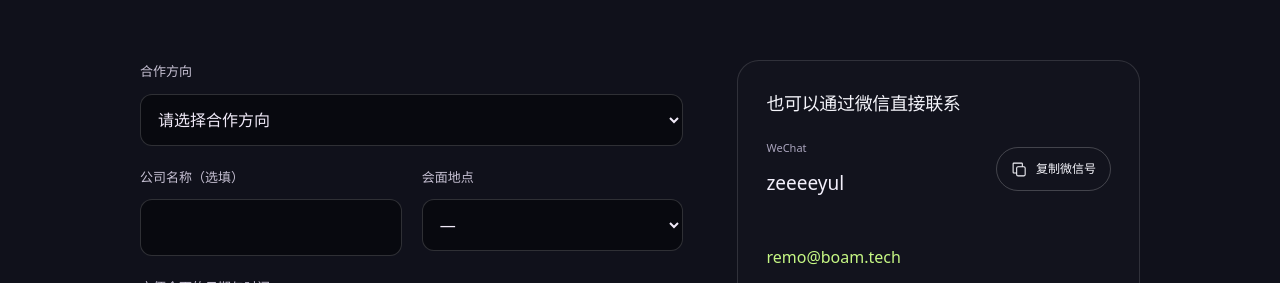
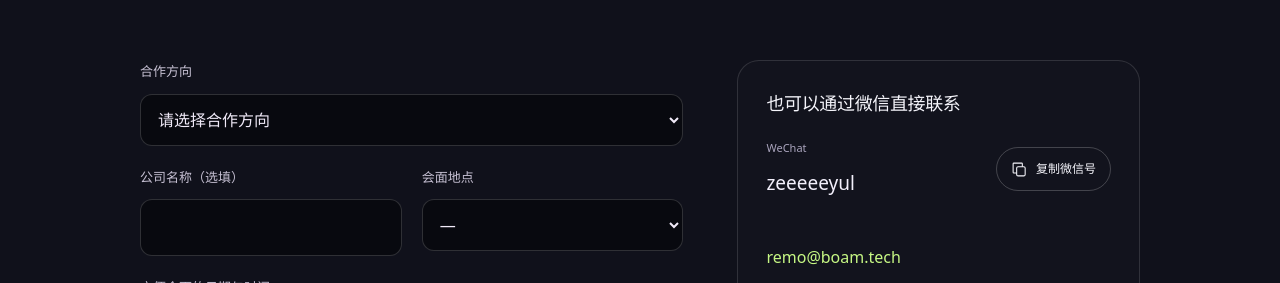
Before and after one commit to kaibaweb/remo_b2b_lead, a Next.js app: page / in a window 1280 px wide. Shown: the part 1640-1923 px from the top of the page. Built offline with nearby package versions, Linux system fonts and the light colour scheme; no server answers.

Commit message:
fix(wechat): update wechat id to zeeeeeyul and link to weixin://dl/chat?zeeeeeyul

```diff
--- a/scripts/check-locales-browser.mjs
+++ b/scripts/check-locales-browser.mjs
@@ -69,7 +69,7 @@ const { chromium, request } = createRequire(import.meta.url)('playwright');
           assert.equal(await page.locator('#meeting-interest').inputValue(),'');
           assert.ok((await page.locator('#chtf').innerText()).includes(catalog['2026年11月26–28日']));
           await page.locator('.business-copy-button').click();
-          assert.equal(await page.evaluate(()=>window.__copiedWechat),'zeeeeyul');
+          assert.equal(await page.evaluate(()=>window.__copiedWechat),'zeeeeeyul');
           await page.locator('.business-copy-status').filter({hasText:catalog['微信号已复制']}).waitFor();
           await page.evaluate(()=>{ navigator.clipboard.writeText=async()=>{throw new Error('denied')}; });
           await page.locator('.business-copy-button').click();
--- a/src/components/landing/BusinessContact.tsx
+++ b/src/components/landing/BusinessContact.tsx
@@ -18,20 +18,50 @@ export function BusinessEmailLink({ meeting = false, className = 'space-button'
 
 export function WeChatCopy() {
   const { t } = useTranslation();
-  const [state,setState]=useState<'idle'|'copied'|'error'>('idle');
+  const [state, setState] = useState<'idle' | 'copied' | 'error'>('idle');
+
   async function copy() {
     try {
       await navigator.clipboard.writeText(businessContacts.wechat);
       setState('copied');
       trackEvent('wechat_copy');
-    } catch { setState('error'); }
+    } catch {
+      setState('error');
+    }
+    try {
+      if (typeof window !== 'undefined' && !window.navigator?.webdriver) {
+        window.location.href = businessContacts.wechatHref;
+      }
+    } catch {}
   }
-  return <div className="business-wechat">
-    <div><span>WeChat</span><code dir="ltr">{businessContacts.wechat}</code></div>
-    <button type="button" className="business-copy-button" onClick={copy}>
-      {state==='copied'?<Check aria-hidden="true" className="h-4 w-4"/>:<svg aria-hidden="true" width="17" height="17" viewBox="0 0 24 24" fill="none" stroke="currentColor" strokeWidth="1.5"><rect x="8" y="8" width="12" height="13" rx="2"/><path d="M16 8V4a1 1 0 0 0-1-1H4a1 1 0 0 0-1 1v12a1 1 0 0 0 1 1h4"/></svg>}
-      {state==='copied'?t('微信号已复制'):t('复制微信号')}
-    </button>
-    <p role="status" className="business-copy-status">{state==='error'?t('复制失败，请手动复制微信号。'):state==='copied'?t('微信号已复制'):''}</p>
-  </div>;
+
+  return (
+    <div className="business-wechat">
+      <div>
+        <span>WeChat</span>
+        <a
+          href={businessContacts.wechatHref}
+          onClick={copy}
+          title={`WeChat: ${businessContacts.wechat}`}
+          className="hover:underline hover:text-emerald-400 transition-colors inline-block"
+        >
+          <code dir="ltr">{businessContacts.wechat}</code>
+        </a>
+      </div>
+      <button type="button" className="business-copy-button" onClick={copy}>
+        {state === 'copied' ? (
+          <Check aria-hidden="true" className="h-4 w-4" />
+        ) : (
+          <svg aria-hidden="true" width="17" height="17" viewBox="0 0 24 24" fill="none" stroke="currentColor" strokeWidth="1.5">
+            <rect x="8" y="8" width="12" height="13" rx="2" />
+            <path d="M16 8V4a1 1 0 0 0-1-1H4a1 1 0 0 0-1 1v12a1 1 0 0 0 1 1h4" />
+          </svg>
+        )}
+        {state === 'copied' ? t('微信号已复制') : t('复制微信号')}
+      </button>
+      <p role="status" className="business-copy-status">
+        {state === 'error' ? t('复制失败，请手动复制微信号。') : state === 'copied' ? t('微信号已复制') : ''}
+      </p>
+    </div>
+  );
 }
--- a/src/components/landing/Footer.tsx
+++ b/src/components/landing/Footer.tsx
@@ -4,14 +4,49 @@ import Link from 'next/link';
 import { businessContacts, businessEmailHref } from '@/lib/business-contact.mjs';
 
 export function Footer({ compact = false }: { compact?: boolean }) {
-  const { t, path }=useTranslation();
-  if (compact) return <footer className="space-footer meeting-footer"><strong>REMO</strong><nav aria-label={t('联系我们')}><a href={businessContacts.remo} target="_blank" rel="noopener noreferrer">{t('访问 REMO 官网')}</a><a href={businessContacts.boam} target="_blank" rel="noopener noreferrer">{t('访问 BOAM 官网')}</a><Link href={path('/privacy')}>{t('隐私说明')}</Link></nav></footer>;
-  return <footer className="space-footer text-white pt-12 pb-[calc(7rem+env(safe-area-inset-bottom))] lg:pb-10 px-5 md:px-8"><div className="max-w-[1200px] mx-auto">
-    <div className="grid md:grid-cols-3 gap-9 mb-10">
-      <div><p className="font-extrabold text-xl mb-4">REMO</p><p className="text-white/65 text-sm leading-relaxed">{t('人类动作智能，为下一项业务创造可能。')}</p><a className="space-text-link mt-4" href={businessContacts.remo} target="_blank" rel="noopener noreferrer">{t('访问 REMO 官网')} ↗</a></div>
-      <div><p className="font-bold mb-4">{t('我们的解决方案')}</p><div className="space-y-3 text-sm text-white/65"><a className="block" href={path('/#solutions')}>{t('Physical AI 与动作数据')}</a><a className="block" href={path('/#solutions')}>{t('视觉 AI 与动作分析')}</a><p>FINEFIT AI Mirror · FINEFIT Zone</p><p>FINEFIT SIMPro</p></div></div>
-      <div><p className="font-bold mb-4">{t('联系我们')}</p><div className="flex flex-col items-start gap-4 text-sm text-white/65"><a href={businessEmailHref(t('REMO 业务合作与会议咨询'),t('请介绍您的公司、应用场景和希望讨论的问题。'))} dir="ltr">{businessContacts.email}</a><a href={businessContacts.linkedin} target="_blank" rel="noopener noreferrer">{t('在 LinkedIn 建立联系')} ↗</a><span>WeChat: <code dir="ltr">{businessContacts.wechat}</code></span><Link href={path('/privacy')}>{t('隐私说明')}</Link></div></div>
-    </div>
-    <div className="border-t border-white/15 pt-6 text-xs text-white/50">© 2026 REMO · {t('版权信息')}</div>
-  </div></footer>;
+  const { t, path } = useTranslation();
+  if (compact) {
+    return (
+      <footer className="space-footer meeting-footer">
+        <strong>REMO</strong>
+        <nav aria-label={t('联系我们')}>
+          <a href={businessContacts.remo} target="_blank" rel="noopener noreferrer">{t('访问 REMO 官网')}</a>
+          <a href={businessContacts.boam} target="_blank" rel="noopener noreferrer">{t('访问 BOAM 官网')}</a>
+          <Link href={path('/privacy')}>{t('隐私说明')}</Link>
+        </nav>
+      </footer>
+    );
+  }
+  return (
+    <footer className="space-footer text-white pt-12 pb-[calc(7rem+env(safe-area-inset-bottom))] lg:pb-10 px-5 md:px-8">
+      <div className="max-w-[1200px] mx-auto">
+        <div className="grid md:grid-cols-3 gap-9 mb-10">
+          <div>
+            <p className="font-extrabold text-xl mb-4">REMO</p>
+            <p className="text-white/65 text-sm leading-relaxed">{t('人类动作智能，为下一项业务创造可能。')}</p>
+            <a className="space-text-link mt-4" href={businessContacts.remo} target="_blank" rel="noopener noreferrer">{t('访问 REMO 官网')} ↗</a>
+          </div>
+          <div>
+            <p className="font-bold mb-4">{t('我们的解决方案')}</p>
+            <div className="space-y-3 text-sm text-white/65">
+              <a className="block" href={path('/#solutions')}>{t('Physical AI 与动作数据')}</a>
+              <a className="block" href={path('/#solutions')}>{t('视觉 AI 与动作分析')}</a>
+              <p>FINEFIT AI Mirror · FINEFIT Zone</p>
+              <p>FINEFIT SIMPro</p>
+            </div>
+          </div>
+          <div>
+            <p className="font-bold mb-4">{t('联系我们')}</p>
+            <div className="flex flex-col items-start gap-4 text-sm text-white/65">
+              <a href={businessEmailHref(t('REMO 业务合作与会议咨询'), t('请介绍您的公司、应用场景和希望讨论的问题。'))} dir="ltr">{businessContacts.email}</a>
+              <a href={businessContacts.linkedin} target="_blank" rel="noopener noreferrer">{t('在 LinkedIn 建立联系')} ↗</a>
+              <span>WeChat: <a href={businessContacts.wechatHref} className="hover:underline hover:text-white" dir="ltr"><code>{businessContacts.wechat}</code></a></span>
+              <Link href={path('/privacy')}>{t('隐私说明')}</Link>
+            </div>
+          </div>
+        </div>
+        <div className="border-t border-white/15 pt-6 text-xs text-white/50">© 2026 REMO · {t('版权信息')}</div>
+      </div>
+    </footer>
+  );
 }
--- a/src/lib/business-contact.mjs
+++ b/src/lib/business-contact.mjs
@@ -1,7 +1,8 @@
 /** Contact destinations supplied by the operator; no inferred partnership or QR links. */
 export const businessContacts = Object.freeze({
   email: 'remo@boam.tech',
-  wechat: 'zeeeeyul',
+  wechat: 'zeeeeeyul',
+  wechatHref: 'weixin://dl/chat?zeeeeeyul',
   linkedin: 'https://www.linkedin.com/in/zeeyulkim/',
   remo: 'https://www.remo.re.kr/',
   boam: 'https://boam.tech/',
```
Also changed, not shown: scripts/deploy-hosting.mjs (line endings or trailing spaces), src/admin-hosting/index.html (line endings or trailing spaces), 2 other files (tests, documents, lock files or other folders).
